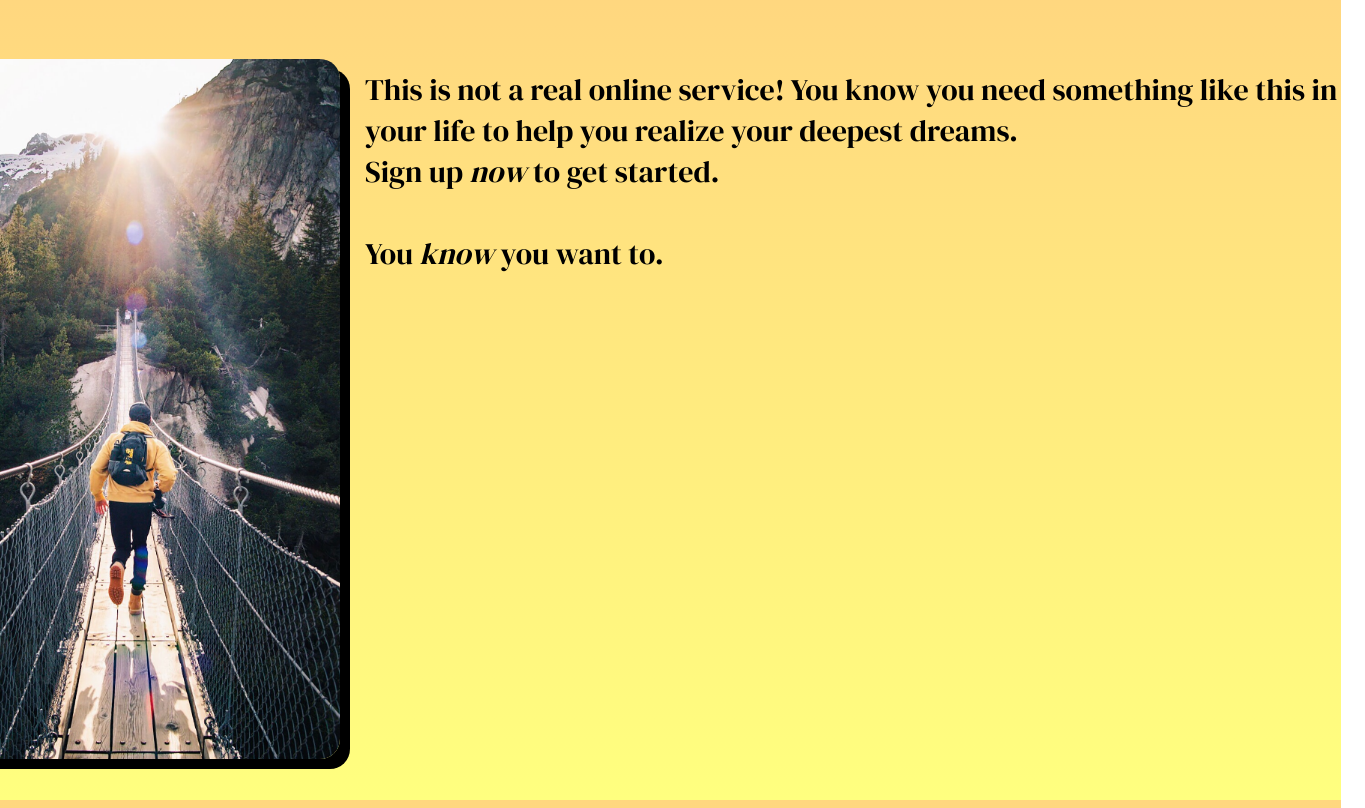
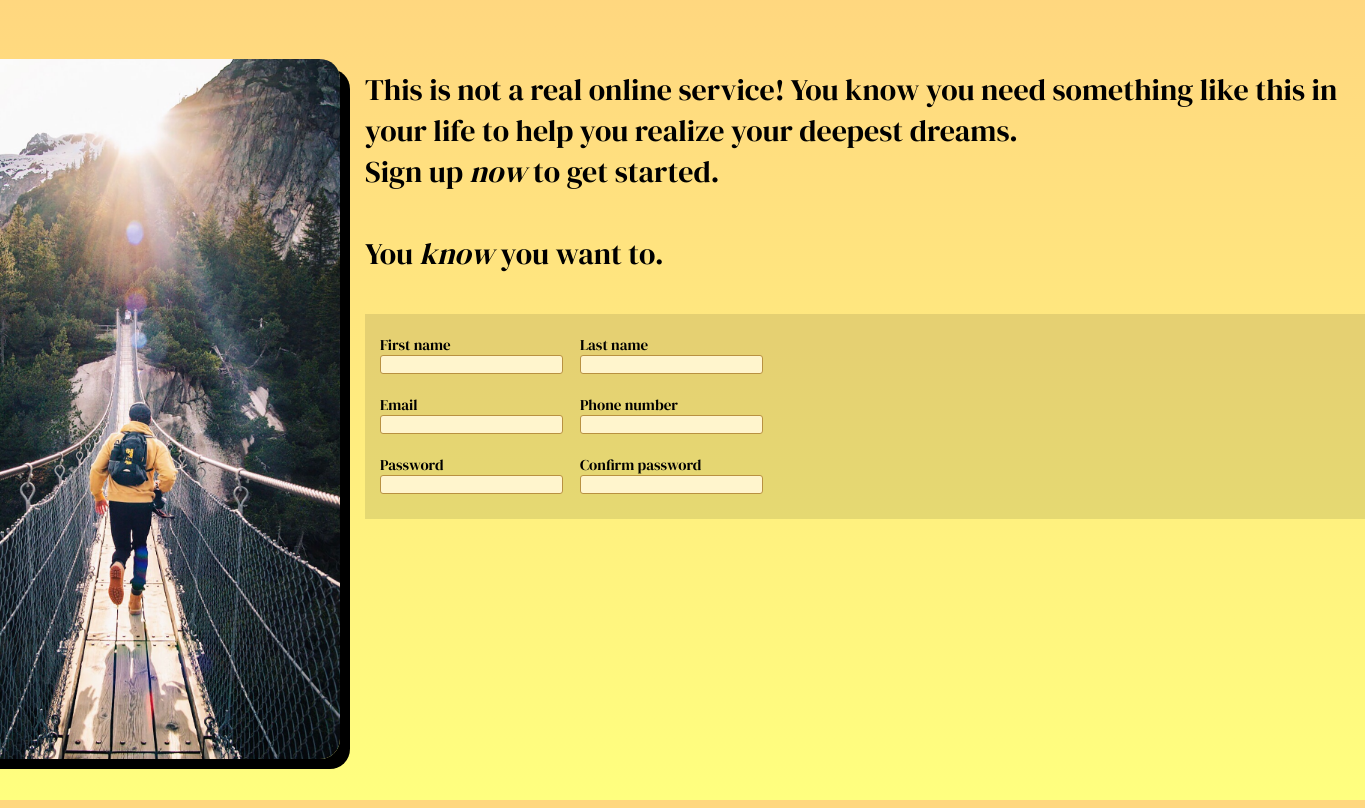
Before and after one commit to zocc-n/odin_signup, a plain HTML site: page index.html in a window 1280 px wide. Shown: the whole page, 1365 px wide, since content can reach past the window. Drawn offline with Linux system fonts and the light colour scheme.

Commit message:
Added additionl CSS properties

```diff
--- a/index.html
+++ b/index.html
@@ -16,7 +16,29 @@
         <section id="bckg"></section>
         <section class="right-side">
             <section id="top">This is not a real online service! You know you need something like this in your life to help you realize your deepest dreams.<br>Sign up <i>now</i> to get started.<br><br>You <i>know</i> you want to.</section>
-            <section id="mid"></section>
+            <form id="mid">
+                <section class="form-section">
+                    <label for="fname">First name</label>
+                    <input type="text" name="fname">
+                    <br>
+                    <label for="email">Email</label>
+                    <input type="email" name="email">
+                    <br>
+                    <label for="pass">Password</label>
+                    <input type="password" name="pass">
+                </section>
+
+                <section class="form-section">
+                    <label for="lname">Last name</label>
+                    <input type="text" name="lname">
+                    <br>
+                    <label for="phone">Phone number</label>
+                    <input type="tel" name="phone">
+                    <br>
+                    <label for="conf-pass">Confirm password</label>
+                    <input type="password" name="conf-pass">
+                </section>
+            </form>
             <section id="bot"></section>
         </section>
     </div>
--- a/style.css
+++ b/style.css
@@ -49,5 +49,34 @@ body {
     font-size: 30px;
     margin-top: 10px;
     margin-left: 25px;
+    margin-bottom: 40px;
     height: 205px;
 }
+
+#mid{
+    margin-left: 25px;
+    display: flex;
+    flex-flow: row wrap;
+    background-color: rgb(0, 0, 0, 0.1);
+    width: 100%;
+}
+
+.form-section{
+    height: 185px;
+    width: 200px;
+    margin-top: 20px;
+}
+
+label{
+    font-family: 'DM Serif Display', serif;
+    font-size: 15px;
+    margin-left: 15px;
+}
+
+input {
+    margin-bottom: 20px;
+    background-color: rgb(255, 245, 205);
+    border: 1px solid rgb(185, 145, 65);
+    border-radius: 3px;
+    margin-left: 15px;
+}
```
